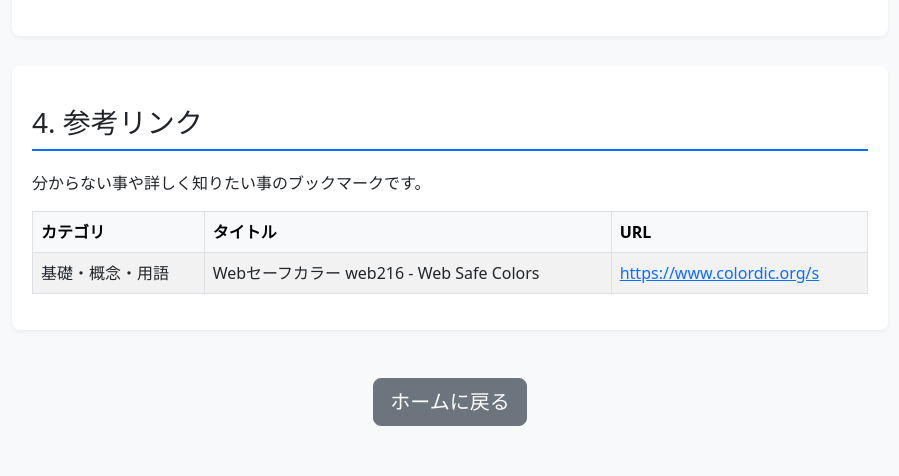
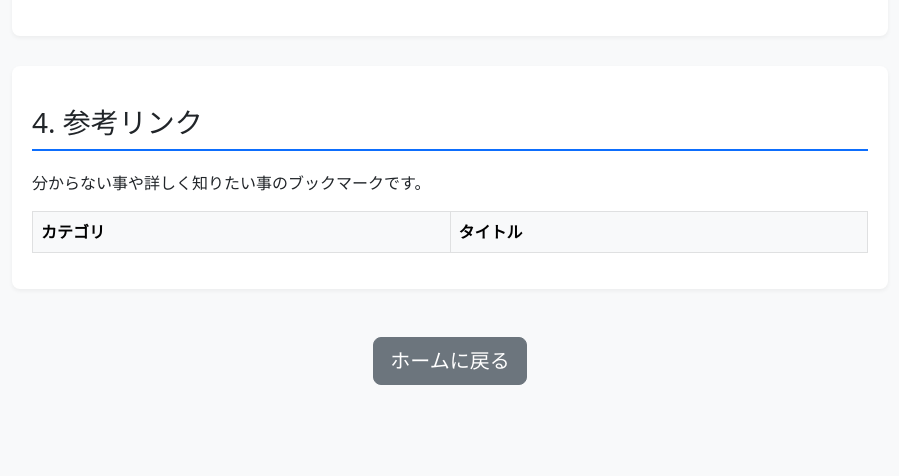
Before and after one commit to okkey-sun/okkey, a Flask app: page /material in a window 1280 px wide. Shown: the part 5672-6148 px from the top of the page, without its empty margins (190-1089 px from the left). After the commit the page ends 6057 px from the top, so only its background shows below. Run offline with Flask 3, Linux system fonts and the light colour scheme; the visitor is signed in with stand-in values (Sample User, id 1); lists and menus that the app fills with data are empty.

Commit message:
マテリアル完成ちょい前

```diff
--- a/templates/material.html
+++ b/templates/material.html
@@ -363,15 +363,9 @@
                         <tr>
                             <th>カテゴリ</th>
                             <th>タイトル</th>
-                            <th>URL</th>
                         </tr>
                     </thead>
                     <tbody>
-                        <tr>
-                            <td>基礎・概念・用語</td>
-                            <td>Webセーフカラー web216 - Web Safe Colors</td>
-                            <td><a href="https://www.colordic.org/s" target="_blank">https://www.colordic.org/s</a></td>
-                        </tr>
                     </tbody>
                 </table>
             </div>
```
